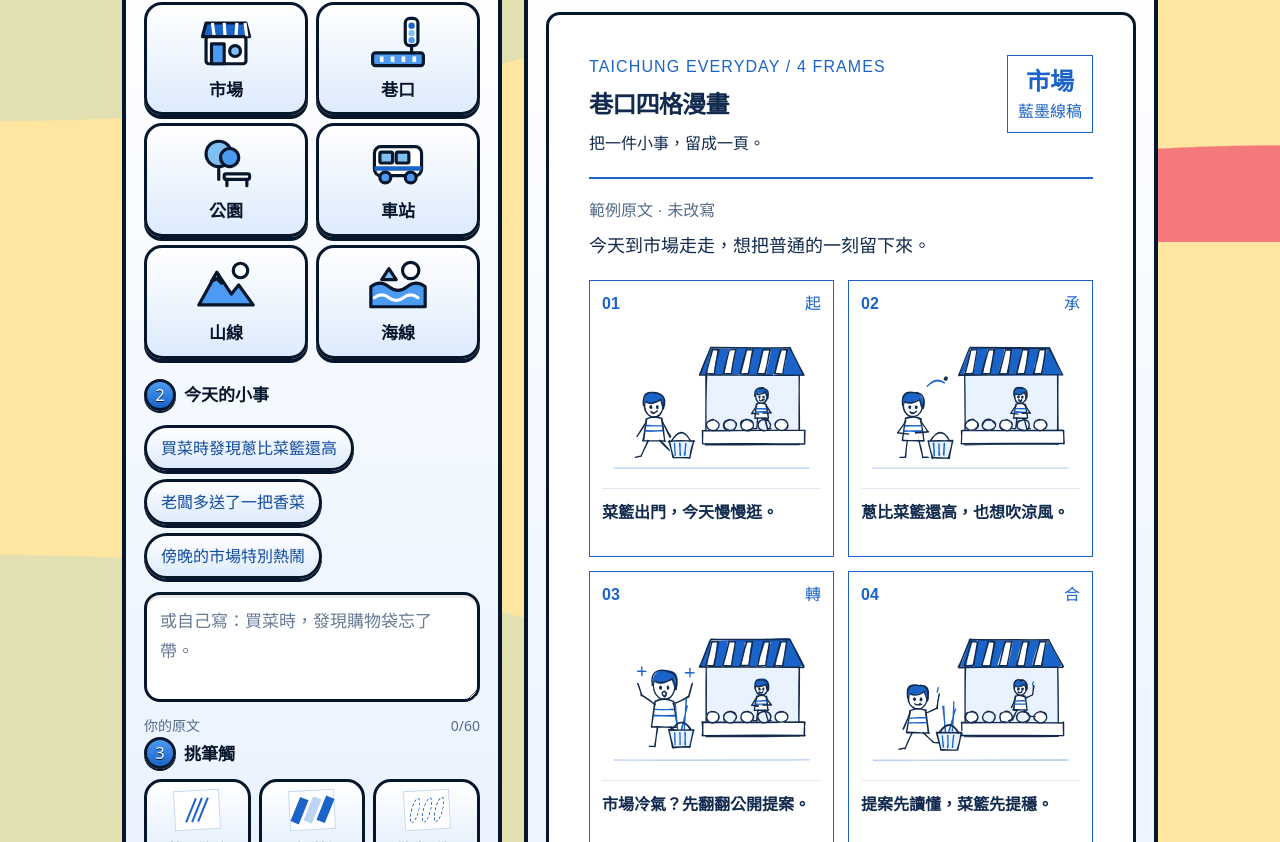
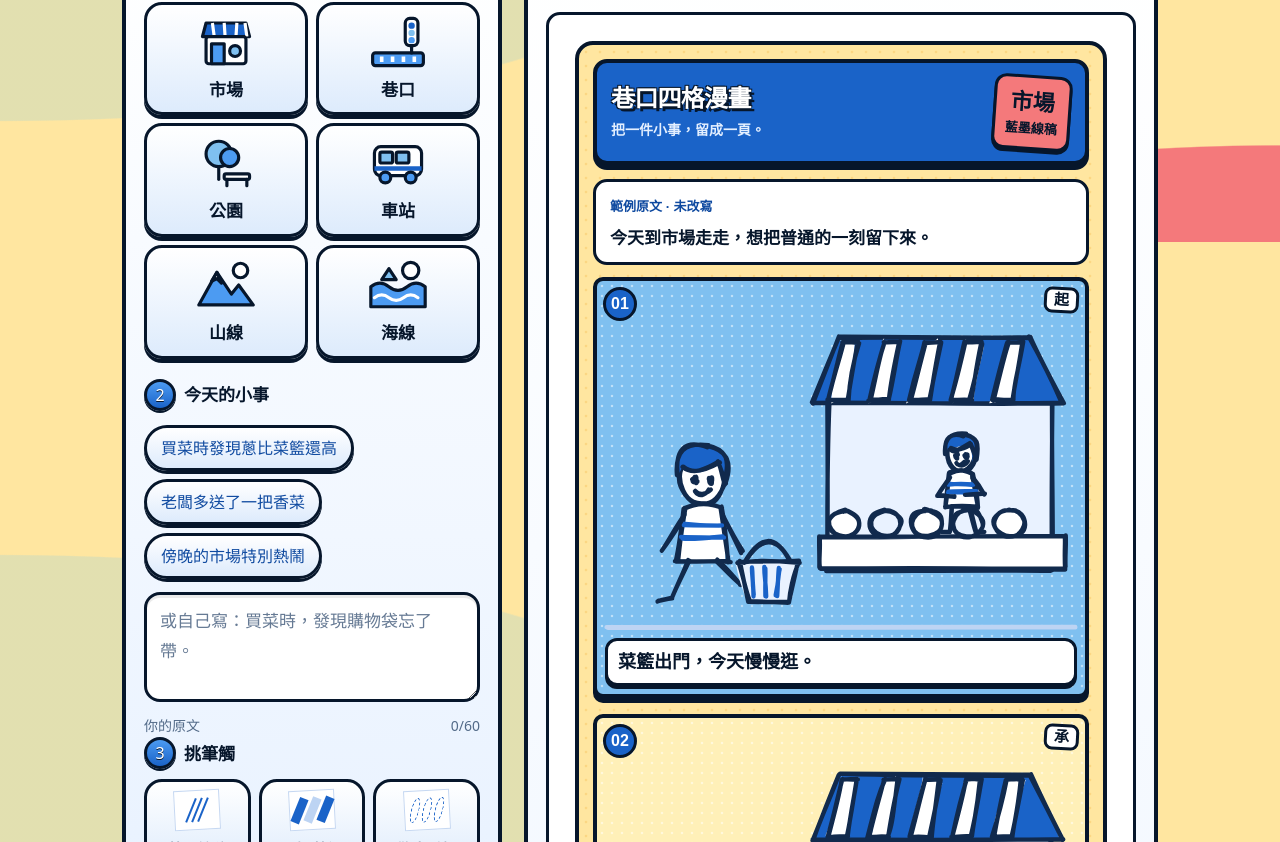
Before and after one commit to sowork-dev/taichungway, a Next.js app in the folder platform/apps/hub/: page /comic in a window 1280 px wide. Shown: the part 558-1400 px from the top of the page. Built offline with nearby package versions, Linux system fonts and the light colour scheme.

Commit message:
Comic: Pop-style vertical four-panel page (coloured panels, thick ink, speech-box captions)
Co-Authored-By: Claude Sonnet 5.5 <noreply@anthropic.com>
Claude-Session: https://claude.ai/code/session_01BKVAjT71Q3VfbaD47As7CP

```diff
--- a/platform/apps/hub/app/comic/comic-game.css
+++ b/platform/apps/hub/app/comic/comic-game.css
@@ -73,3 +73,38 @@
   .comic-celebrate-card { animation: none; }
   .comic-reveal .comic-panel, .comic-scene-choice .comic-scene-icon { animation: none !important; }
 }
+
+/* ---- Pop comic page: bold blocks, thick ink, coloured panels (applies to the screen and the exported image) ---- */
+.comic-page { background: #FFE6A0 radial-gradient(#F4B94A55 1.5px, transparent 1.6px) 0 0 / 14px 14px; border: 4px solid #06162B; border-radius: 18px; padding: 14px; color: #06162B; }
+.comic-page-heading { align-items: center; padding: 12px 14px; border: 4px solid #06162B; border-radius: 14px; background: #1A63C8; box-shadow: 0 5px 0 #06162B; }
+.comic-edition { display: none; }
+.comic-page-heading h2 { color: #FFFFFF; font-size: clamp(28px, 7vw, 38px); font-weight: 900; letter-spacing: .04em; text-shadow: 3px 3px 0 #06162B, -1px -1px 0 #06162B, 1px -1px 0 #06162B, -1px 1px 0 #06162B; }
+.comic-byline { color: #E3EFFF; font-size: 14px; margin-top: 4px; font-weight: 700; }
+.comic-scene-stamp { background: #F4797B; color: #06162B; border: 3px solid #06162B; border-radius: 12px; font-size: 22px; font-weight: 900; box-shadow: 0 3px 0 #06162B; transform: rotate(4deg); }
+.comic-scene-stamp span { font-size: 13px; font-weight: 800; }
+.comic-supplied { margin: 14px 0 12px; padding: 10px 14px; background: #FFFFFF; border: 3px solid #06162B; border-radius: 14px; position: relative; }
+.comic-supplied > span { color: #0F4AA0; font-weight: 900; font-size: 13px; }
+.comic-supplied p { font-size: 17px; font-weight: 700; line-height: 1.6; }
+.comic-panels { gap: 12px; }
+.comic-panel { position: relative; display: flex; flex-direction: column; padding: 0; overflow: hidden; border: 4px solid #06162B; border-radius: 10px; box-shadow: 0 5px 0 #06162B; background: #7FC0F0; }
+.comic-panel:nth-child(2) { background: #FFF0B8; }
+.comic-panel:nth-child(3) { background: #F9C2C3; }
+.comic-panel:nth-child(4) { background: #BFE0FB; }
+.comic-panel::before { content: ''; position: absolute; inset: 0; background: radial-gradient(#ffffff80 1.4px, transparent 1.6px) 0 0 / 10px 10px; pointer-events: none; }
+.comic-panel-top { position: absolute; z-index: 2; top: 6px; left: 6px; right: 6px; padding: 0; background: none !important; align-items: flex-start; pointer-events: none; }
+.comic-panel-top span:first-child { display: grid; place-items: center; width: 30px; height: 30px; border-radius: 50%; background: #1A63C8; color: #fff; border: 3px solid #06162B; font-size: 14px; font-weight: 900; }
+.comic-panel-top span:last-child { background: #fff; color: #06162B; border: 3px solid #06162B; border-radius: 8px; padding: 0 7px; font-weight: 900; font-size: 15px; line-height: 1.3; transform: rotate(3deg); }
+.comic-drawing { margin: 0; aspect-ratio: 320 / 238; transform: scale(1.18); transform-origin: 50% 62%; position: relative; z-index: 1; }
+.comic-drawing path { stroke-width: 2.6px; stroke-linecap: round; stroke-linejoin: round; }
+.comic-panel figcaption { position: relative; z-index: 2; margin: -6px 8px 8px; padding: 8px 10px; min-height: 64px; display: flex; align-items: center; background: #fff; color: #06162B; border: 3px solid #06162B; border-radius: 12px; font-size: 17px; font-weight: 900; line-height: 1.45; box-shadow: 0 3px 0 #06162B; }
+.comic-colophon { padding: 12px 0 0; border: 0; }
+.comic-colophon p { font-size: 13px; font-weight: 800; line-height: 1.5; }
+.comic-colophon p:last-child { display: none; }
+.comic-page .studio-policy { margin-top: 12px; padding: 10px 14px; background: #fff; border: 3px solid #06162B; border-radius: 14px; }
+.comic-page-footer { border-top: 0; margin-top: 12px; padding-top: 0; color: #06162B; font-weight: 800; font-size: 13px; justify-content: center; }
+.comic-page-footer span:last-child { display: none; }
+.comic-panels { grid-template-columns: minmax(0, 1fr); gap: 16px; }
+.comic-panel figcaption { margin-top: -10px; min-height: 0; font-size: 18px; }
+.comic-drawing { transform: scale(1.08); transform-origin: 50% 58%; margin-top: 4px; }
+.comic-panel-top span:first-child { width: 34px; height: 34px; font-size: 16px; }
+.comic-page-heading h2 { font-size: clamp(26px, 8vw, 36px); }
```
